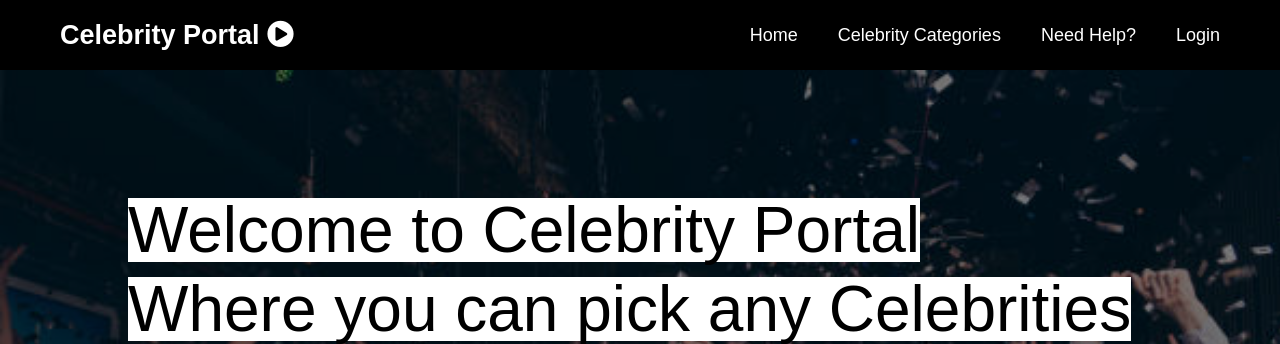
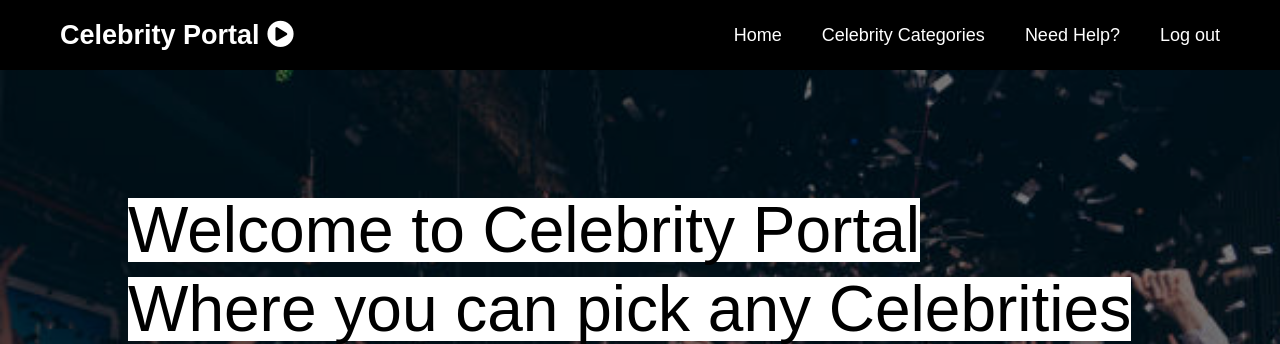
Before and after one commit to teckhuong/Personalized-Celebrity-Greetings-Portal, a PHP site: page /homepage.php in a window 1280 px wide. Shown: the top 344 px of the page. Run offline with PHP 8.4, Linux system fonts and the light colour scheme; the visitor is signed in with stand-in values (Sample User, id 1); some libraries are stand-ins or nearby versions.

Commit message:
Update header.php

```diff
--- a/CelebPortal/header.php
+++ b/CelebPortal/header.php
@@ -1,3 +1,5 @@
+<?php include('server.php')?>
+
 <!DOCTYPE html>
 <html lang="en" dir="ltr">
    <head>
@@ -10,19 +12,20 @@
       <link rel="stylesheet" href="https://cdnjs.cloudflare.com/ajax/libs/font-awesome/5.15.3/css/all.min.css"/>
    </head>
    <body>
+      <div class="headercontainer">
       <nav>
          <div class="logo">Celebrity Portal</n> <span class="fa fa-play-circle"></span></div>
          <label for="btn" class="icon">
             <span class="fa fa-bars"></span>
          </label>
-         <input type="checkbox" id="btn">
+         <input class ="cb" type="checkbox" id="btn">
          <ul>
             <li>
                <a href="homepage.php">Home</a></li>
             <li>
                <label for="btn-1" class="show">Celebrity Categories</label>
                <a href="#">Celebrity Categories</a>
-               <input type="checkbox" id="btn-1" >
+               <input class ="cb" type="checkbox" id="btn-1" >
                   <ul>
                      <li><a href="#">TikTok Stars</a></li>
                      <li><a href="#">Youtubers</a></li>
@@ -32,15 +35,25 @@
             <li>
                <label for="btn-2" class="show">Need Help?</label>
                <a href="#">Need Help?</a>
-               <input type="checkbox" id="btn-2">
+               <input class ="cb" type="checkbox" id="btn-2">
                   <ul>
                      <li><a href="howto.php">Order Guide</a></li>
                      <li><a href="Contact.php">Contact Us</a></li>
                   </ul>
             </li>
-            <li><a href="userlogin.php">Login</a></li>
+            <?php
+               if(isset($_SESSION["username"])){
+                  // echo "<li>". $_SESSION["username"] ."</li>";
+                  echo "<li><a href='index.php?logout='1''>Log out</a></li>";
+               }
+               else{
+                  echo "<li><a href='userlogin.php'>Login</a></li>";
+               }
+            ?>
+            <!-- <li><a href="userlogin.php">Login</a></li> -->
          </ul>
       </nav>
+      </div>
       <section></section>
    </body>
 </html>
```
